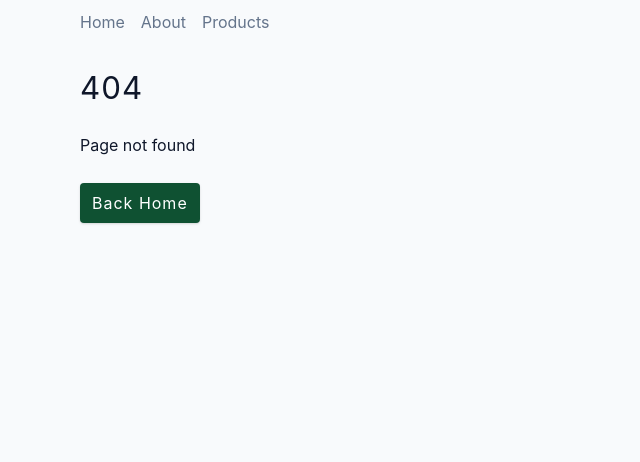
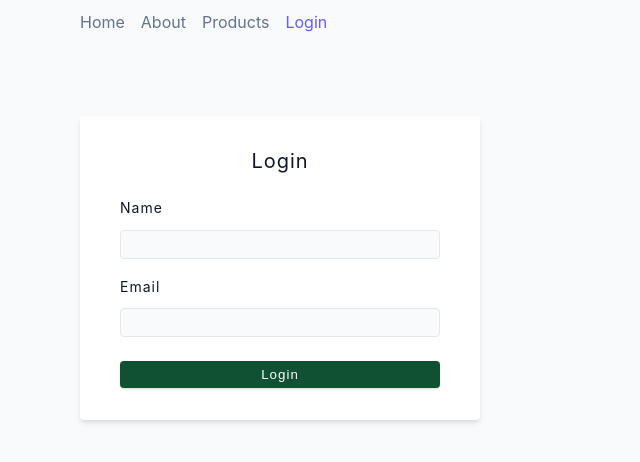
Before and after one commit to digirajsolutions/react-router-6, a React (Create React App) app: page /login in a window 1280 px wide. Before the commit this address had no page. Shown: the top 462 px of the page, without its empty margins (0-640 px from the left). Built offline with nearby package versions, Linux system fonts and the light colour scheme.

Commit message:
Add login functionality and useNavigate hook

```diff
--- a/src/App.js
+++ b/src/App.js
@@ -1,3 +1,4 @@
+import { useState } from 'react'
 import { BrowserRouter, Routes, Route } from 'react-router-dom'
 import Home from './pages/Home'
 import About from './pages/About'
@@ -5,8 +6,12 @@
 import SingleProduct from './pages/SingleProduct'
 import Error from './pages/Error'
 import SharedLayout from './pages/SharedLayout'
+import Dashboard from './pages/Dashboard'
+import Login from './pages/Login'
 
 function App() {
+  const [user, setUser] = useState(null)
+
   return (
     <BrowserRouter>
       {/* <nav>Navbar</nav> */}
@@ -16,6 +21,8 @@
           <Route path='about' element={<About />} />
           <Route path='products' element={<Products />} />
           <Route path='products/:productId' element={<SingleProduct />} />
+          <Route path='login' element={<Login setUser={setUser} />} />
+          <Route path='dashboard' element={<Dashboard user={user} />} />
           <Route path='*' element={<Error />} />
         </Route>
       </Routes>
--- a/src/components/StyledNavbar.js
+++ b/src/components/StyledNavbar.js
@@ -21,6 +21,12 @@
       >
         Products
       </NavLink>
+      <NavLink
+        to='/login'
+        className={({ isActive }) => (isActive ? 'link active' : 'link')}
+      >
+        Login
+      </NavLink>
     </nav>
   )
 }
--- a/src/index.css
+++ b/src/index.css
@@ -183,6 +183,7 @@
   padding: 2rem 2.5rem;
   margin: 3rem 0;
 }
+
 .form-label {
   display: block;
   font-size: var(--small-text);
--- a/src/pages/Dashboard.js
+++ b/src/pages/Dashboard.js
@@ -1,8 +1,8 @@
-const Dashboard = () => {
+const Dashboard = ({ user }) => {
   return (
     <section className='section'>
-      <h4>Dashboard</h4>
+      <h4>Hello, {user?.name}</h4>
     </section>
-  );
-};
-export default Dashboard;
+  )
+}
+export default Dashboard
--- a/src/pages/Login.js
+++ b/src/pages/Login.js
@@ -1,11 +1,19 @@
-import { useState } from 'react';
-const Login = () => {
-  const [name, setName] = useState('');
-  const [email, setEmail] = useState('');
+import { useState } from 'react'
+import { useNavigate } from 'react-router-dom'
+
+const Login = ({ setUser }) => {
+  const [name, setName] = useState('')
+  const [email, setEmail] = useState('')
+  const navigate = useNavigate()
 
   const handleSubmit = async (e) => {
-    e.preventDefault();
-  };
+    e.preventDefault()
+    if (!name || !email) {
+      return
+    }
+    setUser({ name: name, email: email })
+    navigate('/dashboard')
+  }
 
   return (
     <section className='section'>
@@ -40,6 +48,6 @@
         </button>
       </form>
     </section>
-  );
-};
-export default Login;
+  )
+}
+export default Login
```
